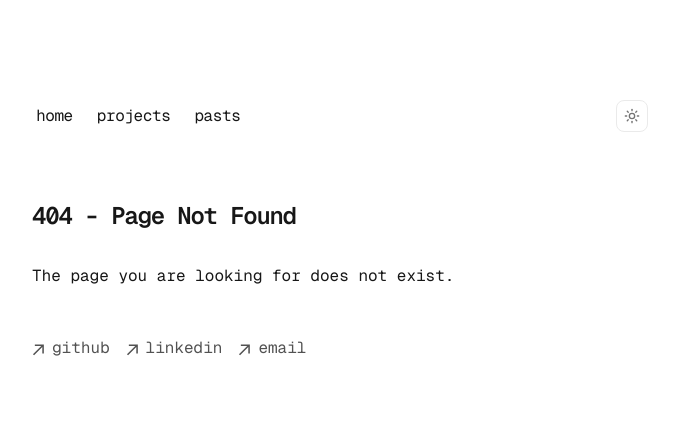
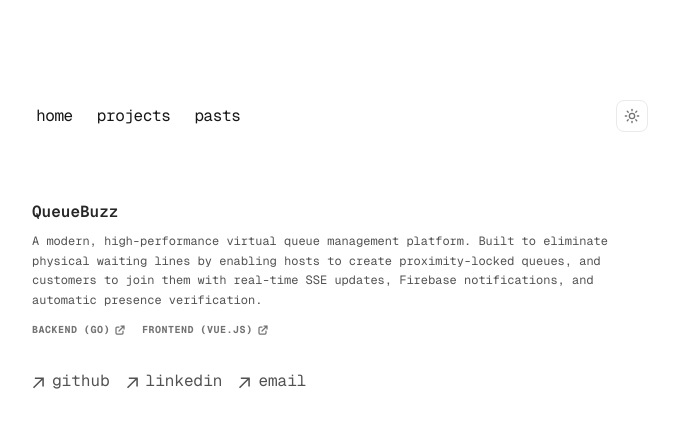
Before and after one commit to jinsan-t-j/me, a Next.js app: page /projects in a window 1280 px wide. Before the commit this address had no page. Shown: the top 428 px of the page, without its empty margins (296-975 px from the left). Built offline with nearby package versions, Linux system fonts and the light colour scheme.

Commit message:
feat: add projects page showing personal ventures

```diff
--- /dev/null
+++ b/app/projects/page.tsx
@@ -0,0 +1,44 @@
+import type { Metadata } from 'next'
+import { DATA } from 'app/data/portfolio'
+import Link from 'next/link'
+
+export const metadata: Metadata = {
+  title: 'Projects',
+  description: 'Ventures and open source projects.',
+}
+
+export default function Page() {
+  return (
+    <section className="animate-fade-in space-y-8">
+      <div className="space-y-12">
+        {DATA.projects.map((project, id) => (
+          <div key={id} className="group space-y-2">
+            <div className="flex justify-between items-baseline">
+              <h2 className="font-semibold text-base text-neutral-800 dark:text-neutral-200">
+                {project.title}
+              </h2>
+            </div>
+            <p className="text-xs text-neutral-600 dark:text-neutral-400 leading-relaxed">
+              {project.description}
+            </p>
+            <div className="flex gap-4 text-[10px] font-bold uppercase tracking-wider text-neutral-500 dark:text-neutral-500 pt-1">
+              {project.links.map((link, idx) => (
+                <Link
+                  key={idx}
+                  href={link.href}
+                  target="_blank"
+                  className="hover:text-neutral-900 dark:hover:text-white transition-colors flex items-center gap-1"
+                >
+                  {link.type}
+                  <svg className="h-3 w-3" fill="none" viewBox="0 0 24 24" stroke="currentColor" strokeWidth="2.5">
+                    <path strokeLinecap="round" strokeLinejoin="round" d="M10 6H6a2 2 0 00-2 2v10a2 2 0 002 2h10a2 2 0 002-2v-4M14 4h6m0 0v6m0-6L10 14" />
+                  </svg>
+                </Link>
+              ))}
+            </div>
+          </div>
+        ))}
+      </div>
+    </section>
+  )
+}
```
